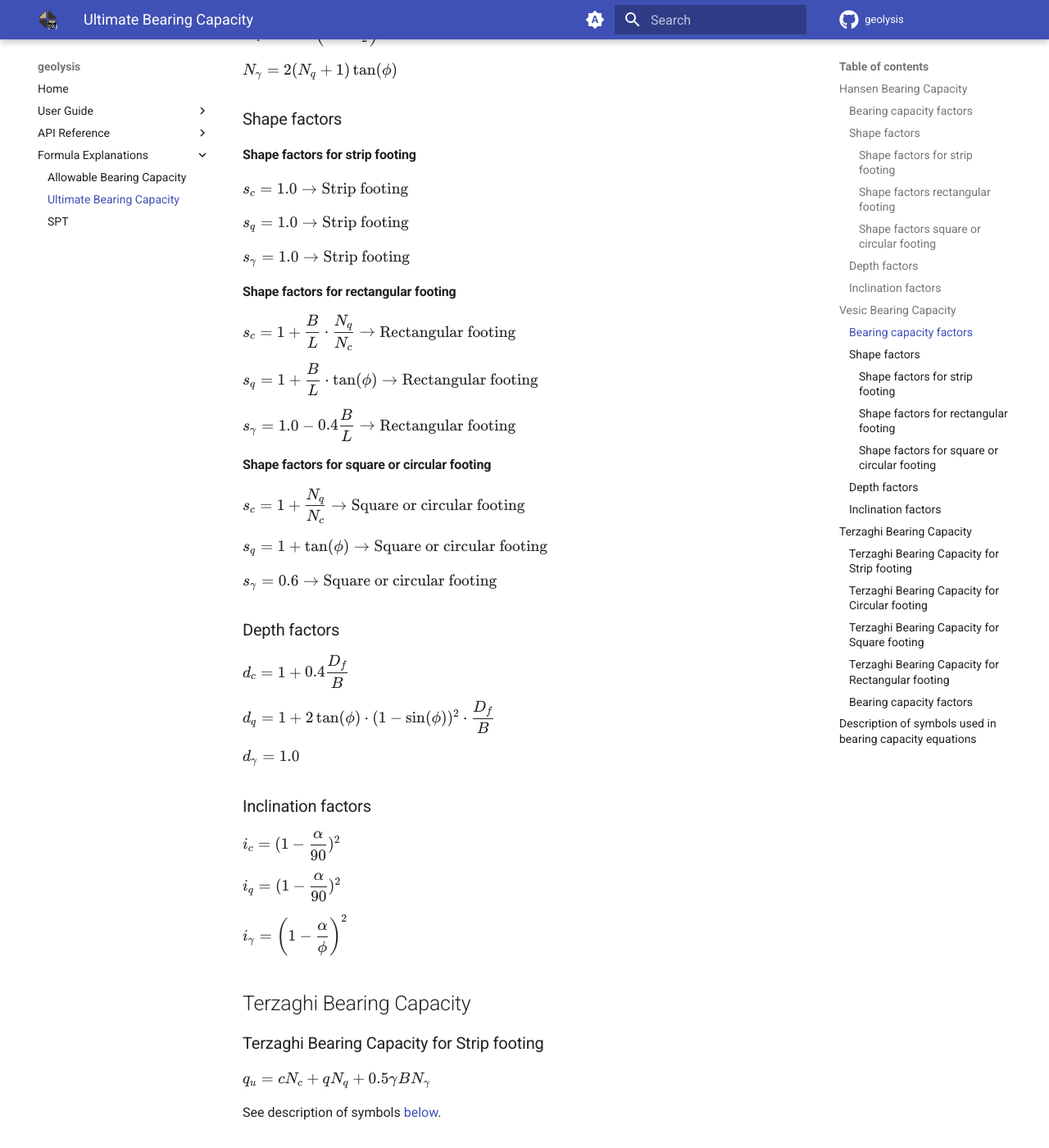
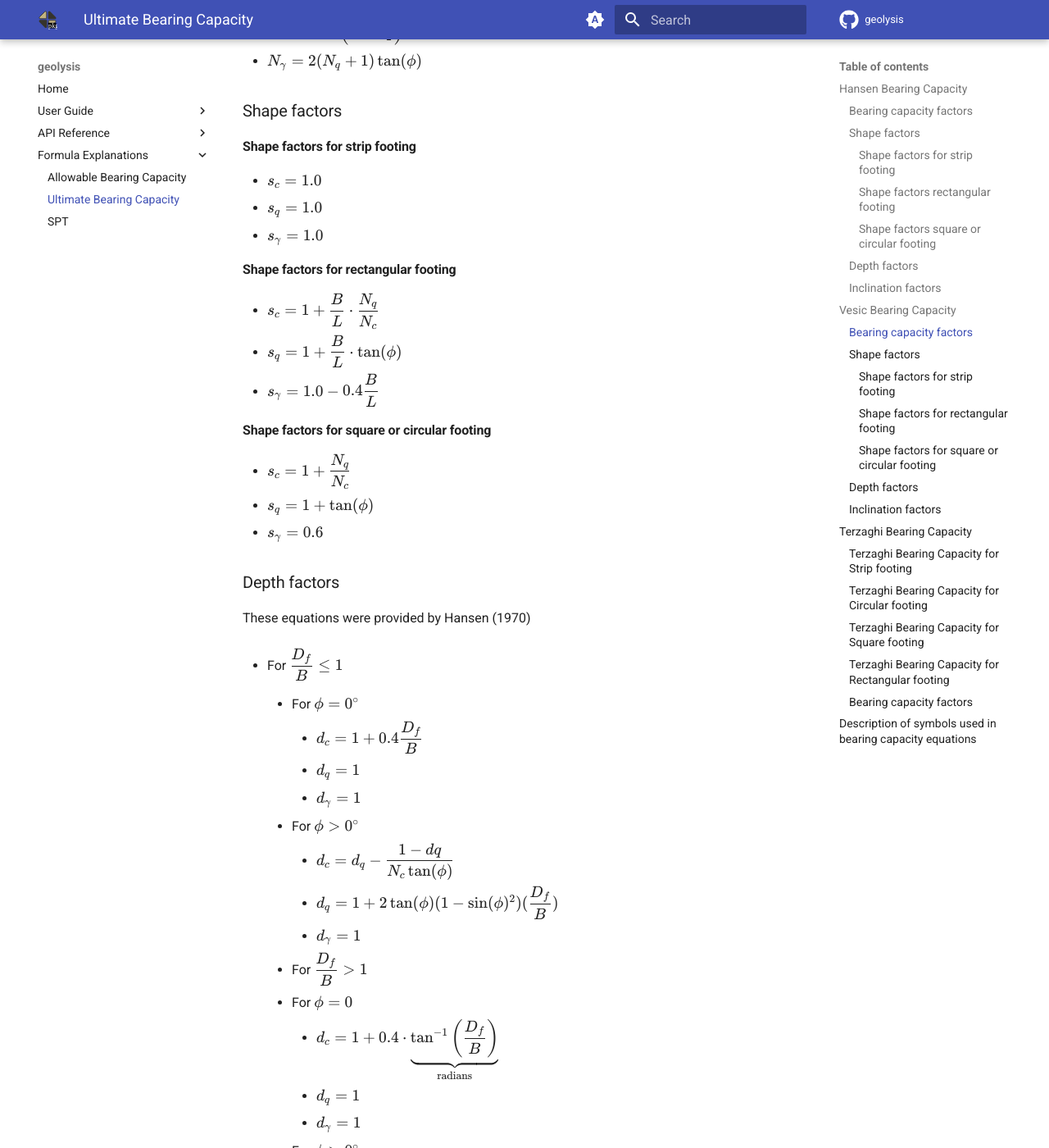
Before and after one commit to patrickboateng/geolysis, an MkDocs documentation site: the page built from docs/formulas/ultimate-bearing-capacity.md, in a window 1280 px wide and 1400 px high, scrolled down 1754 px. Shown: the whole window at 82% size. Built offline with MkDocs 1.6.1 and Material for MkDocs 9.7.7, drawn with Linux system fonts in a browser that asks for light colours; comment, search, counter and statistics services are not loaded; some of the changed text lies outside the part shown.

Commit message:
improved document readability

```diff
--- a/docs/formulas/ultimate-bearing-capacity.md
+++ b/docs/formulas/ultimate-bearing-capacity.md
@@ -2,10 +2,10 @@
 
 Bearing capacity equation used in `hansen` and `vesic` methods.
 
-$
+$$
 q_u = cN_c s_c d_c i_c + qN_q s_q d_q i_q +
 0.5 \gamma B N_{\gamma} s_{\gamma} d_{\gamma} i_{\gamma}
-$
+$$
 
 See description of symbols
 [below](#description-of-symbols-used-in-bearing-capacity-equations).
@@ -14,172 +14,155 @@ See description of symbols
 
 ### Bearing capacity factors
 
-$N_c = \cot(\phi) \left(N_q - 1\right)$
-
-$N_q = \tan^2\left(45 + \frac{\phi}{2}\right) \cdot e^{\pi \tan(\phi)}$
-
-$N_{\gamma} = 1.8 \left(N_q - 1\right) \tan(\phi)$
+- $N_c = \cot(\phi) \left(N_q - 1\right)$
+- $N_q = \tan^2\left(45 + \frac{\phi}{2}\right) \cdot e^{\pi \tan(\phi)}$
+- $N_{\gamma} = 1.8 \left(N_q - 1\right) \tan(\phi)$
 
 ### Shape factors
 
 #### Shape factors for strip footing
 
-$s_c = 1.0 \rightarrow \text{Strip footing}$
-
-$s_q = 1.0 \rightarrow \text{Strip footing}$
-
-$s_{\gamma} = 1.0 \rightarrow \text{Strip footing}$
+- $s_c = 1.0$
+- $s_q = 1.0$
+- $s_{\gamma} = 1.0$
 
 #### Shape factors rectangular footing
 
-$s_c = 1.0 + 0.2 \cdot \dfrac{B}{L} \rightarrow \text{Rectangular footing}$
-
-$s_q = 1.0 + 0.2 \cdot \frac{B}{L} \rightarrow \text{Rectangular footing}$
-
-$
-s_{\gamma} = 1.0 - 0.4 \frac{B}{L} \rightarrow
-\text{Rectangular footing}
-$
+- $s_c = 1.0 + 0.2 \cdot \dfrac{B}{L}$
+- $s_q = 1.0 + 0.2 \cdot \dfrac{B}{L}$
+- $s_{\gamma} = 1.0 - 0.4 \dfrac{B}{L}$
 
 #### Shape factors square or circular footing
 
-$s_c = 1.3 \rightarrow \text{Square or circular footing}$
-
-$s_q = 1.2 \rightarrow \text{Square or circular footing}$
-
-$s_{\gamma} = 0.8 \rightarrow \text{Square footing}$
-
-$s_{\gamma} = 0.6 \rightarrow \text{Circular footing}$
+- $s_c = 1.3$
+- $s_q = 1.2$
+- $s_{\gamma} = 0.8 \rightarrow \text{Square footing}$
+- $s_{\gamma} = 0.6 \rightarrow \text{Circular footing}$
 
 ### Depth factors
 
-$d_c = 0.0 + 0.35 \cdot \dfrac{D_f}{B}$
-
-$d_q = 1.0 + 0.35 \cdot \dfrac{D_f}{B}$
-
-$d_{\gamma} = 1.0$
+- $d_c = 0.0 + 0.35 \cdot \dfrac{D_f}{B}$
+- $d_q = 1.0 + 0.35 \cdot \dfrac{D_f}{B}$
+- $d_{\gamma} = 1.0$
 
 ### Inclination factors
 
-$i_c = 1 - \dfrac{\sin(\alpha)}{2cBL}$
-
-$i_q = 1 - \dfrac{1.5 \cdot \sin(\alpha)}{\cos(\alpha)}$
-
-$i_{\gamma} = I_q^2$
+- $i_c = 1 - \dfrac{\sin(\alpha)}{2cBL}$
+- $i_q = 1 - \dfrac{1.5 \cdot \sin(\alpha)}{\cos(\alpha)}$
+- $i_{\gamma} = I_q^2$
 
 ## Vesic Bearing Capacity
 
 ### Bearing capacity factors
 
-$N_c = \cot(\phi) \left(N_q - 1\right)$
-
-$
-N_q = \tan^2\left(45 + \frac{\phi}{2}\right) \cdot
-e^{\pi \tan(\phi)}
-$
-
-$N_{\gamma} = 2(N_q + 1) \tan(\phi)$
+- $N_c = \cot(\phi) \left(N_q - 1\right)$
+- $N_q = \tan^2\left(45 + \frac{\phi}{2}\right) \cdot
+  e^{\pi \tan(\phi)}$
+- $N_{\gamma} = 2(N_q + 1) \tan(\phi)$
 
 ### Shape factors
 
 #### Shape factors for strip footing
 
-$s_c = 1.0 \rightarrow \text{Strip footing}$
-
-$s_q = 1.0 \rightarrow \text{Strip footing}$
-
-$s_{\gamma} = 1.0 \rightarrow \text{Strip footing}$
+- $s_c = 1.0$
+- $s_q = 1.0$
+- $s_{\gamma} = 1.0$
 
 #### Shape factors for rectangular footing
 
-$
-s_c = 1 + \dfrac{B}{L} \cdot \dfrac{N_q}{N_c} \rightarrow
-\text{Rectangular footing}
-$
-
-$
-s_q = 1 + \dfrac{B}{L} \cdot \tan(\phi) \rightarrow
-\text{Rectangular footing}
-$
-
-$
-s_{\gamma} = 1.0 - 0.4 \dfrac{B}{L} \rightarrow
-\text{Rectangular footing}
-$
+- $s_c = 1 + \dfrac{B}{L} \cdot \dfrac{N_q}{N_c}$
+- $s_q = 1 + \dfrac{B}{L} \cdot \tan(\phi)$
+- $s_{\gamma} = 1.0 - 0.4 \dfrac{B}{L}$
 
 #### Shape factors for square or circular footing
 
-$
-s_c = 1 + \dfrac{N_q}{N_c} \rightarrow
-\text{Square or circular footing}
-$
-
-$s_q = 1 + \tan(\phi) \rightarrow \text{Square or circular footing}$
-
-$s_{\gamma} = 0.6 \rightarrow \text{Square or circular footing}$
+- $s_c = 1 + \dfrac{N_q}{N_c}$
+- $s_q = 1 + \tan(\phi)$
+- $s_{\gamma} = 0.6$
 
 ### Depth factors
 
-$d_c = 1 + 0.4 \dfrac{D_f}{B}$
+These equations were provided by Hansen (1970)
 
-$
-d_q = 1 + 2 \tan(\phi) \cdot (1 - \sin(\phi))^2
-\cdot \dfrac{D_f}{B}
-$
+- For $\dfrac{D_f}{B} \le 1$
+    - For $\phi = 0^{\circ}$
+        - $d_c = 1 + 0.4 \dfrac{D_f}{B}$
+        - $d_q = 1$
+        - $d_{\gamma} = 1$
 
-$d_{\gamma} = 1.0$
+    - For $\phi \gt 0^{\circ} $
+        - $d_c = d_q - \dfrac{1 - dq}{N_c \tan(\phi)}$
+        - $d_q = 1 + 2 \tan(\phi) (1 - \sin(\phi)^2)(\dfrac{D_f}{B})$
+        - $d_{\gamma} = 1$
+- For $\dfrac{D_f}{B} \gt 1$
+    - For $\phi = 0$
+        - $d_c = 1 + 0.4 \cdot \underbrace{\tan^{-1}\left(\dfrac{D_f}{B}\right)}_{\text{radians}}$
+        - $d_q = 1$
+        - $d_{\gamma} = 1$
+    - For $\phi \gt 0^{\circ}$
+        - $d_c = d_q - \dfrac{1 - dq}{N_c \tan(\phi)}$
+        - $d_q = 1 + 2 \tan(\phi) (1 - \sin(\phi)^2) \cdot
+          \underbrace{\tan^{-1}\left(\dfrac{D_f}{B}\right)}_{\text{radians}}$
+        - $d_{\gamma} = 1$
 
 ### Inclination factors
 
-$i_c = (1 - \dfrac{\alpha}{90})^2$
+These equations were provided by Meyerhof (1963); Hanna and Meyerhof (1981)
 
-$i_q = (1 - \dfrac{\alpha}{90})^2$
+- $i_c = i_q = \left (1 - \dfrac{\beta^{\circ}}{90^{\circ}}\right)^2$
+- $i_{\gamma} = \left(1 - \dfrac{\beta}{\phi} \right)^2$
 
-$i_{\gamma} = \left(1 - \dfrac{\alpha}{\phi} \right)^2$
+where $\beta = \text{inclination of the load on the foundation with respect to the vertical}$
+
+$\beta$ should be in the same units as $\phi$ (degrees or radians)
+for $i_{\gamma}$.
 
 ## Terzaghi Bearing Capacity
 
 ### Terzaghi Bearing Capacity for Strip footing
 
-$q_u = cN_c + qN_q + 0.5 \gamma BN_{\gamma}$
+$$q_u = cN_c + qN_q + 0.5 \gamma BN_{\gamma}$$
 
 See description of symbols
 [below](#description-of-symbols-used-in-bearing-capacity-equations).
 
 ### Terzaghi Bearing Capacity for Circular footing
 
-$q_u = 1.3cN_c + qN_q + 0.3 \gamma BN_{\gamma}$
+$$q_u = 1.3cN_c + qN_q + 0.3 \gamma BN_{\gamma}$$
 
 See description of symbols
 [below](#description-of-symbols-used-in-bearing-capacity-equations).
 
 ### Terzaghi Bearing Capacity for Square footing
 
-$q_u = 1.3cN_c + qN_q + 0.4 \gamma BN_{\gamma}$
+$$q_u = 1.3cN_c + qN_q + 0.4 \gamma BN_{\gamma}$$
 
 See description of symbols
 [below](#description-of-symbols-used-in-bearing-capacity-equations).
 
 ### Terzaghi Bearing Capacity for Rectangular footing
 
-$
+$$
 q_u = \left(1 + 0.3 \cdot \dfrac{B}{L} \right) c N_c + qN_q +
 \left(1 - 0.2 \cdot \dfrac{B}{L} \right) 0.5 B \gamma N_{\gamma}
-$
+$$
 
 See description of symbols
 [below](#description-of-symbols-used-in-bearing-capacity-equations).
 
 ### Bearing capacity factors
 
-$N_c = \cot(\phi) \cdot (N_q - 1)$
+- $N_c = \cot(\phi) \cdot (N_q - 1)$
+- $N_q = \dfrac{e^{(\frac{3\pi}{2} - \phi)\tan\phi}}
+  {2\cos^2(45 + \frac{\phi}{2})}
+  $
+- $N_{\gamma} =  (N_q - 1) \cdot \tan(1.4\phi) \rightarrow \text{Meyerhof (1963)}$
 
-$
-N_q = \dfrac{e^{(\frac{3\pi}{2} - \phi)\tan\phi}}
-{2\cos^2(45 + \frac{\phi}{2})}
-$
+There are other equations for $N_{\gamma}$ by different authors which can be
+found below:
 
-$N_{\gamma} =  (N_q - 1) \cdot \tan(1.4\phi)$
+- $N_{\gamma} = 1.5(N_q - 1) \cdot \tan(\phi) \rightarrow \text{Hansen (1970)}$
+- $N_{\gamma} = 2(N_q + 1) \cdot \tan(\phi) \rightarrow \text{Vesic (1973)}$
 
 ## Description of symbols used in bearing capacity equations
 
```
